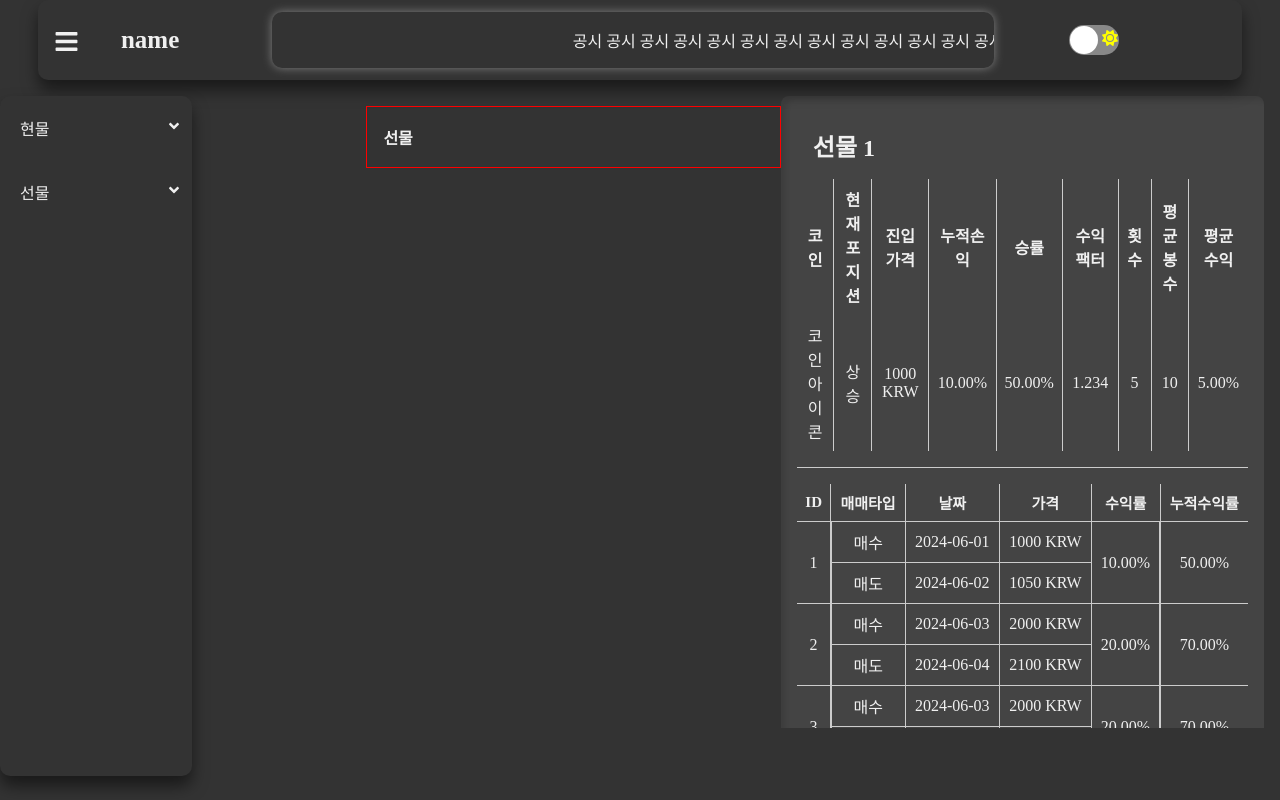
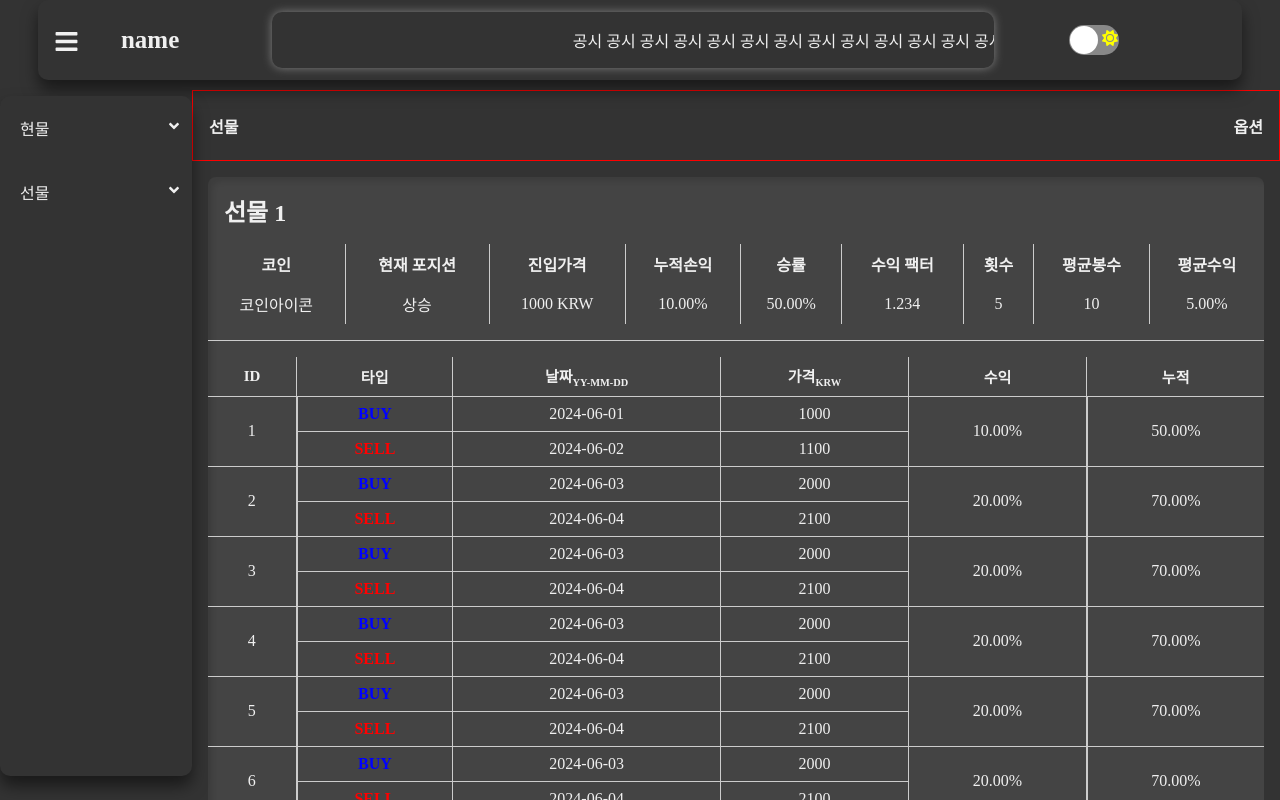
Before and after one commit to deenuit113/Tradin, a Next.js app in the folder coin/: page /future/1 in a window 1280 px wide. Built offline with nearby package versions, Linux system fonts and the light colour scheme.

Commit message:
Feat: add future strategy detail page

```diff
--- a/coin/src/components/units/item/future/FutureDetail.tsx
+++ b/coin/src/components/units/item/future/FutureDetail.tsx
@@ -4,41 +4,69 @@ import { useSidebar } from '../../../commons/sidebar/SidebarContext';
 import SideBar from '../../../commons/sidebar/Sidebar';
 import { useRecoilState } from "recoil";
 import { darkMode } from '../../../commons/atoms';
+import { useState, useEffect } from 'react';
+import FutureDetailOption from './FutureDetailOpt';
 
 export default function FutureDetail(): JSX.Element {
     const { sidebarOpen } = useSidebar();
     const [isDarkMode] = useRecoilState(darkMode);
     const router = useRouter();
     const { num } = router.query;
+    const [isMenuOpen, setMenuOpen] = useState<boolean>(false);
+
+    const [selectedOption, setSelectedOption] = useState<number | null>(null);
 
     const transactions = [
-        { id: 1, type: "매수", date: "2024-06-01", price: "1000 KRW", yield: "10.00%", cumYield: "50.00%" },
-        { id: 1, type: "매도", date: "2024-06-02", price: "1050 KRW", yield: "", cumYield: "" },
-        { id: 2, type: "매수", date: "2024-06-03", price: "2000 KRW", yield: "20.00%", cumYield: "70.00%" },
-        { id: 2, type: "매도", date: "2024-06-04", price: "2100 KRW", yield: "", cumYield: "" },
-        { id: 3, type: "매수", date: "2024-06-03", price: "2000 KRW", yield: "20.00%", cumYield: "70.00%" },
-        { id: 3, type: "매도", date: "2024-06-04", price: "2100 KRW", yield: "", cumYield: "" },
-        { id: 4, type: "매수", date: "2024-06-03", price: "2000 KRW", yield: "20.00%", cumYield: "70.00%" },
-        { id: 4, type: "매도", date: "2024-06-04", price: "2100 KRW", yield: "", cumYield: "" },
-        { id: 5, type: "매수", date: "2024-06-03", price: "2000 KRW", yield: "20.00%", cumYield: "70.00%" },
-        { id: 5, type: "매도", date: "2024-06-04", price: "2100 KRW", yield: "", cumYield: "" },
-        { id: 6, type: "매수", date: "2024-06-03", price: "2000 KRW", yield: "20.00%", cumYield: "70.00%" },
-        { id: 6, type: "매도", date: "2024-06-04", price: "2100 KRW", yield: "", cumYield: "" },
-        { id: 7, type: "매수", date: "2024-06-03", price: "2000 KRW", yield: "20.00%", cumYield: "70.00%" },
-        { id: 7, type: "매도", date: "2024-06-04", price: "2100 KRW", yield: "", cumYield: "" },
-        { id: 8, type: "매수", date: "2024-06-03", price: "2000 KRW", yield: "20.00%", cumYield: "70.00%" },
-        { id: 8, type: "매도", date: "2024-06-04", price: "2100 KRW", yield: "", cumYield: "" },
+        { id: 1, type: "BUY", date: "2024-06-01", price: "1000", yield: "10.00%", cumYield: "50.00%" },
+        { id: 1, type: "SELL", date: "2024-06-02", price: "1100", yield: "", cumYield: "" },
+        { id: 2, type: "BUY", date: "2024-06-03", price: "2000", yield: "20.00%", cumYield: "70.00%" },
+        { id: 2, type: "SELL", date: "2024-06-04", price: "2100", yield: "", cumYield: "" },
+        { id: 3, type: "BUY", date: "2024-06-03", price: "2000", yield: "20.00%", cumYield: "70.00%" },
+        { id: 3, type: "SELL", date: "2024-06-04", price: "2100", yield: "", cumYield: "" },
+        { id: 4, type: "BUY", date: "2024-06-03", price: "2000", yield: "20.00%", cumYield: "70.00%" },
+        { id: 4, type: "SELL", date: "2024-06-04", price: "2100", yield: "", cumYield: "" },
+        { id: 5, type: "BUY", date: "2024-06-03", price: "2000", yield: "20.00%", cumYield: "70.00%" },
+        { id: 5, type: "SELL", date: "2024-06-04", price: "2100", yield: "", cumYield: "" },
+        { id: 6, type: "BUY", date: "2024-06-03", price: "2000", yield: "20.00%", cumYield: "70.00%" },
+        { id: 6, type: "SELL", date: "2024-06-04", price: "2100", yield: "", cumYield: "" },
+        { id: 7, type: "BUY", date: "2024-06-03", price: "2000", yield: "20.00%", cumYield: "70.00%" },
+        { id: 7, type: "SELL", date: "2024-06-04", price: "2100", yield: "", cumYield: "" },
+        { id: 8, type: "BUY", date: "2024-06-03", price: "2000", yield: "20.00%", cumYield: "70.00%" },
+        { id: 8, type: "SELL", date: "2024-06-04", price: "2100", yield: "", cumYield: "" },
         // Add more transactions as needed
     ];
+
+    const handleCheckboxChange = (option: number) => {
+        setSelectedOption(selectedOption === option ? null : option);
+    };
+
+    const availableOptions = [1, 2, 3, 4].filter(n => n !== Number(num));
+
+    useEffect(() => {
+        setSelectedOption(null); // Reset selected option when route changes
+    }, [num]);
+
+    const onClickStrategyOption = () => {
+        setMenuOpen(prev=> !prev);
+    }
 
     return (
         <S.Container darkMode={isDarkMode}>
             <SideBar />
+            <S.SpotHeader sidebarOpen={sidebarOpen} darkMode={isDarkMode}>
+                    선물
+                    <S.StrategyOption onClick={onClickStrategyOption}>옵션</S.StrategyOption>
+                    <FutureDetailOption
+                        isMenuOpen={isMenuOpen}
+                        availableOptions={availableOptions}
+                        selectedOption={selectedOption}
+                        handleCheckboxChange={handleCheckboxChange}
+                    />
+                </S.SpotHeader>
             <S.MainContent sidebarOpen={sidebarOpen} darkMode={isDarkMode}>
-                <S.SpotHeader sidebarOpen={sidebarOpen} darkMode={isDarkMode}>선물</S.SpotHeader>
-                <S.WidgetContainer darkMode={isDarkMode}>
+                <S.WidgetDetailContainer darkMode={isDarkMode} selectedOption={selectedOption}>
                     <S.WidgetHeader darkMode={isDarkMode}>선물 {num}</S.WidgetHeader>
-                    <S.WidgetTable darkMode={isDarkMode}>
+                    <S.WidgetTable darkMode={isDarkMode} selectedOption={selectedOption}>
                         <thead>
                             <tr>
                                 <S.StrategyInfo className="title" darkMode={isDarkMode}>코인</S.StrategyInfo>
@@ -67,15 +95,15 @@ export default function FutureDetail(): JSX.Element {
                         </tbody>
                     </S.WidgetTable>
                     <S.HorizontalDivider />
-                    <S.TransactionHistory darkMode={isDarkMode}>
+                    <S.TransactionHistory darkMode={isDarkMode} selectedOption={selectedOption}>
                         <thead>
                             <tr>
                                 <S.StrategyInFoDetail className="title">ID</S.StrategyInFoDetail>
-                                <S.StrategyInFoDetail className="title">매매타입</S.StrategyInFoDetail>
-                                <S.StrategyInFoDetail className="title">날짜</S.StrategyInFoDetail>
-                                <S.StrategyInFoDetail className="title">가격</S.StrategyInFoDetail>
-                                <S.StrategyInFoDetail className="title">수익률</S.StrategyInFoDetail>
-                                <S.StrategyInFoDetail className="title">누적수익률</S.StrategyInFoDetail>
+                                <S.StrategyInFoDetail className="title">타입</S.StrategyInFoDetail>
+                                <S.StrategyInFoDetail className="title">날짜<small><sub>{selectedOption ? 'MM-DD' : 'YY-MM-DD'}</sub></small></S.StrategyInFoDetail>
+                                <S.StrategyInFoDetail className="title">가격<small><sub>KRW</sub></small></S.StrategyInFoDetail>
+                                <S.StrategyInFoDetail className="title">수익</S.StrategyInFoDetail>
+                                <S.StrategyInFoDetail className="title">누적</S.StrategyInFoDetail>
                             </tr>
                         </thead>
                         <tbody>
@@ -84,16 +112,16 @@ export default function FutureDetail(): JSX.Element {
                                     {idx % 2 === 0 ? (
                                         <>
                                             <S.StrategyInFoDetail className="value bordered" rowSpan={2}>{transaction.id}</S.StrategyInFoDetail>
-                                            <S.StrategyInFoDetail className="value">{transaction.type}</S.StrategyInFoDetail>
-                                            <S.StrategyInFoDetail className="value">{transaction.date}</S.StrategyInFoDetail>
+                                            <S.StrategyInFoDetail className="value buy">{transaction.type}</S.StrategyInFoDetail>
+                                            <S.StrategyInFoDetail className="value">{selectedOption ? transaction.date.slice(5) : transaction.date}</S.StrategyInFoDetail>
                                             <S.StrategyInFoDetail className="value">{transaction.price}</S.StrategyInFoDetail>
                                             <S.StrategyInFoDetail className="value bordered" rowSpan={2}>{transaction.yield}</S.StrategyInFoDetail>
                                             <S.StrategyInFoDetail className="value bordered" rowSpan={2}>{transaction.cumYield}</S.StrategyInFoDetail>
                                         </>
                                     ) : (
                                         <>
-                                            <S.StrategyInFoDetail className="value">{transaction.type}</S.StrategyInFoDetail>
-                                            <S.StrategyInFoDetail className="value">{transaction.date}</S.StrategyInFoDetail>
+                                            <S.StrategyInFoDetail className="value sell">{transaction.type}</S.StrategyInFoDetail>
+                                            <S.StrategyInFoDetail className="value">{selectedOption ? transaction.date.slice(5) : transaction.date}</S.StrategyInFoDetail>
                                             <S.StrategyInFoDetail className="value">{transaction.price}</S.StrategyInFoDetail>
                                         </>
                                     )}
@@ -101,7 +129,77 @@ export default function FutureDetail(): JSX.Element {
                             ))}
                         </tbody>
                     </S.TransactionHistory>
-                </S.WidgetContainer>
+                </S.WidgetDetailContainer>
+
+                {selectedOption && (
+                    <S.WidgetDetailContainer darkMode={isDarkMode} selectedOption={selectedOption}>
+                        <S.WidgetHeader darkMode={isDarkMode}>선물 {selectedOption}</S.WidgetHeader>
+                        <S.WidgetTable darkMode={isDarkMode} selectedOption={selectedOption}>
+                            <thead>
+                                <tr>
+                                    <S.StrategyInfo className="title" darkMode={isDarkMode}>코인</S.StrategyInfo>
+                                    <S.StrategyInfo className="title" darkMode={isDarkMode}>현재 포지션</S.StrategyInfo>
+                                    <S.StrategyInfo className="title" darkMode={isDarkMode}>진입가격</S.StrategyInfo>
+                                    <S.StrategyInfo className="title" darkMode={isDarkMode}>누적손익</S.StrategyInfo>
+                                    <S.StrategyInfo className="title" darkMode={isDarkMode}>승률</S.StrategyInfo>
+                                    <S.StrategyInfo className="title" darkMode={isDarkMode}>수익 팩터</S.StrategyInfo>
+                                    <S.StrategyInfo className="title" darkMode={isDarkMode}>횟수</S.StrategyInfo>
+                                    <S.StrategyInfo className="title" darkMode={isDarkMode}>평균봉수</S.StrategyInfo>
+                                    <S.StrategyInfo className="title" darkMode={isDarkMode}>평균수익</S.StrategyInfo>
+                                 </tr>
+                            </thead>
+                            <tbody>
+                                {/* Example static data or fetch similar data for the selected option */}
+                                <tr>
+                                    <S.StrategyInfo className="value" darkMode={isDarkMode}>코인아이콘</S.StrategyInfo>
+                                    <S.StrategyInfo className="value" darkMode={isDarkMode}>상승</S.StrategyInfo>
+                                    <S.StrategyInfo className="value" darkMode={isDarkMode}>1000 KRW</S.StrategyInfo>
+                                    <S.StrategyInfo className="value" darkMode={isDarkMode}>10.00%</S.StrategyInfo>
+                                    <S.StrategyInfo className="value" darkMode={isDarkMode}>50.00%</S.StrategyInfo>
+                                    <S.StrategyInfo className="value" darkMode={isDarkMode}>1.234</S.StrategyInfo>
+                                    <S.StrategyInfo className="value" darkMode={isDarkMode}>5</S.StrategyInfo>
+                                    <S.StrategyInfo className="value" darkMode={isDarkMode}>10</S.StrategyInfo>
+                                    <S.StrategyInfo className="value" darkMode={isDarkMode}>5.00%</S.StrategyInfo>
+                                </tr>
+                            </tbody>
+                        </S.WidgetTable>
+                        <S.HorizontalDivider />
+                        <S.TransactionHistory darkMode={isDarkMode} selectedOption={selectedOption}>
+                            <thead>
+                                <tr>
+                                    <S.StrategyInFoDetail className="title">ID</S.StrategyInFoDetail>
+                                    <S.StrategyInFoDetail className="title">타입</S.StrategyInFoDetail>
+                                    <S.StrategyInFoDetail className="title">날짜<small><sub>{selectedOption ? 'MM-DD' : 'YY-MM-DD'}</sub></small></S.StrategyInFoDetail>
+                                    <S.StrategyInFoDetail className="title">가격<small><sub>KRW</sub></small></S.StrategyInFoDetail>
+                                    <S.StrategyInFoDetail className="title">수익</S.StrategyInFoDetail>
+                                    <S.StrategyInFoDetail className="title">누적</S.StrategyInFoDetail>
+                                </tr>
+                            </thead>
+                            <tbody>
+                            {transactions.map((transaction, idx) => (
+                                <tr key={idx}>
+                                    {idx % 2 === 0 ? (
+                                        <>
+                                            <S.StrategyInFoDetail className="value bordered" rowSpan={2}>{transaction.id}</S.StrategyInFoDetail>
+                                            <S.StrategyInFoDetail className="value buy">{transaction.type}</S.StrategyInFoDetail>
+                                            <S.StrategyInFoDetail className="value">{selectedOption ? transaction.date.slice(5) : transaction.date}</S.StrategyInFoDetail>
+                                            <S.StrategyInFoDetail className="value">{transaction.price}</S.StrategyInFoDetail>
+                                            <S.StrategyInFoDetail className="value bordered" rowSpan={2}>{transaction.yield}</S.StrategyInFoDetail>
+                                            <S.StrategyInFoDetail className="value bordered" rowSpan={2}>{transaction.cumYield}</S.StrategyInFoDetail>
+                                        </>
+                                    ) : (
+                                        <>
+                                            <S.StrategyInFoDetail className="value sell">{transaction.type}</S.StrategyInFoDetail>
+                                            <S.StrategyInFoDetail className="value">{selectedOption ? transaction.date.slice(5) : transaction.date}</S.StrategyInFoDetail>
+                                            <S.StrategyInFoDetail className="value">{transaction.price}</S.StrategyInFoDetail>
+                                        </>
+                                    )}
+                                </tr>
+                            ))}
+                            </tbody>
+                        </S.TransactionHistory>
+                    </S.WidgetDetailContainer>
+                )}
             </S.MainContent>
         </S.Container>
     );
--- /dev/null
+++ b/coin/src/components/units/item/future/FutureDetailOpt.tsx
@@ -0,0 +1,39 @@
+import * as S from "../ItemDetail.styles";
+
+interface StrategyOptionProps {
+    isMenuOpen: boolean;
+    availableOptions: number[];
+    selectedOption: number | null;
+    handleCheckboxChange: (n: number) => void;
+}
+
+export default function FutureDetailOption({ isMenuOpen, availableOptions, selectedOption, handleCheckboxChange }: StrategyOptionProps): JSX.Element {
+
+    return(
+        <>
+            { isMenuOpen &&
+                <S.StrategyOptionDrop>
+                    <S.OptionInnerContainer>
+                        <S.OptionTitle> 비교: </S.OptionTitle>
+                        {availableOptions.map(n => (
+                            <S.ComparisonOption key={n}>
+                                <input
+                                    type="checkbox"
+                                    checked={selectedOption === n}
+                                    onChange={() => handleCheckboxChange(n)}
+                                />
+                                선물 {n}
+                            </S.ComparisonOption>
+                        ))}
+                    </S.OptionInnerContainer>
+                    <S.OptionHorizontalDivider/>
+                    <S.OptionInnerContainer>
+                        <S.OptionTitle>필터:</S.OptionTitle>
+                    </S.OptionInnerContainer>
+
+
+                </S.StrategyOptionDrop>
+            }
+        </>
+    );
+};
```
